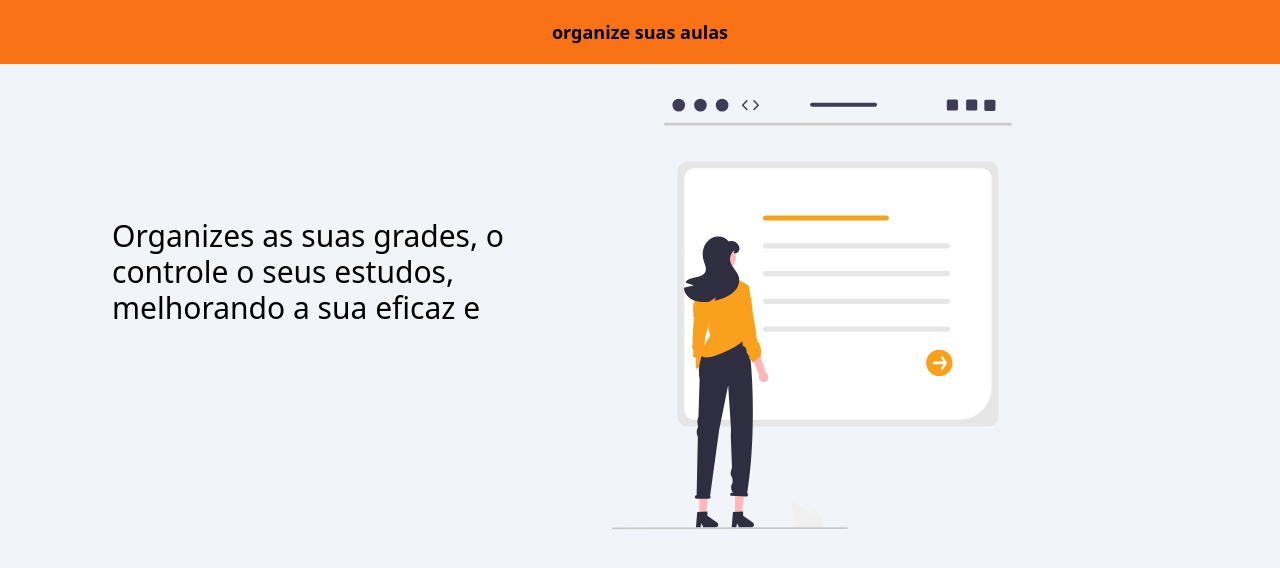
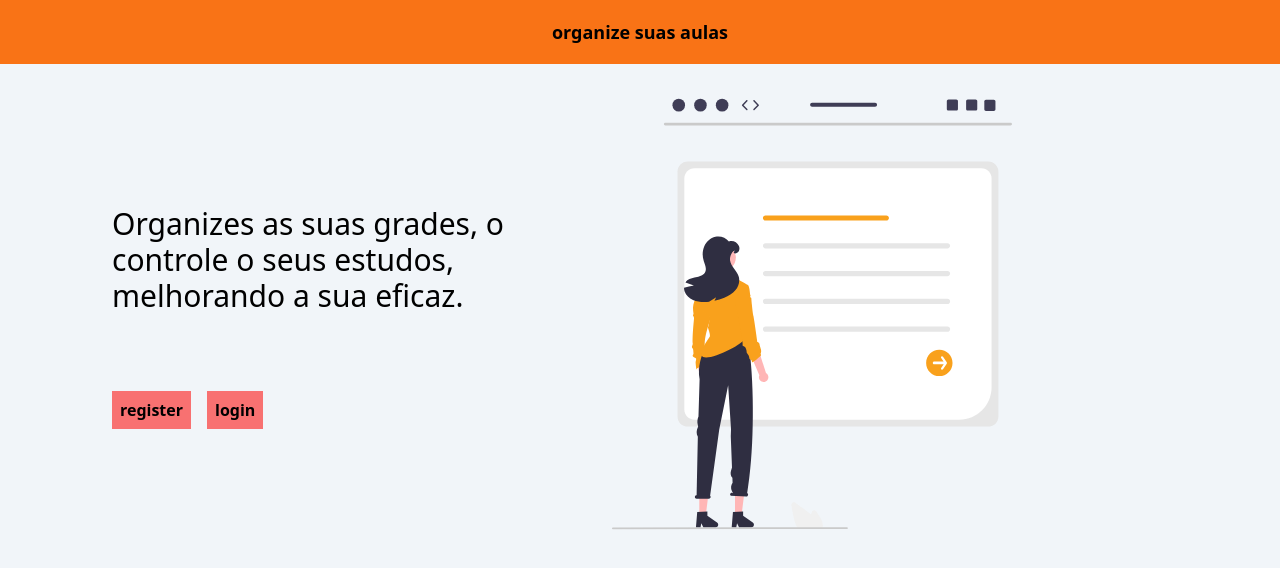
Before and after one commit to Greedwy-Blu/cadastre-seus-cursos, a React (Vite) app in the folder frontend/: page / in a window 1280 px wide. Shown: the top 568 px of the page. Built offline with nearby package versions, Linux system fonts and the light colour scheme.

Commit message:
feat: atualização do home, adicionando os links

```diff
--- a/frontend/index.html
+++ b/frontend/index.html
@@ -2,7 +2,7 @@
 <html lang="en">
   <head>
     <meta charset="UTF-8" />
-    <link rel="icon" type="image/svg+xml" href="/student-svgrepo" />
+    <link rel="icon" type="image/svg+xml" href="/icon.svg" />
     <meta name="viewport" content="width=device-width, initial-scale=1.0" />
     <title>organize suas aulas</title>
   </head>
--- a/frontend/src/components/home/index.tsx
+++ b/frontend/src/components/home/index.tsx
@@ -1,3 +1,4 @@
+import { Link } from 'react-router-dom'
 import imgHome from '../../assets/undraw_knowledge_re_5v9l.svg'
 export default function HomePage(){
 return(
@@ -8,9 +9,17 @@ return(
       <p className='h-48 w-[500px]'>
         <a className="text-center text-3xl ">
 
-          Organizes as suas grades, o controle o seus estudos, melhorando a sua eficaz e
+          Organizes as suas grades, o controle o seus estudos, melhorando a sua eficaz.
 
         </a>
+      </p>
+      <p className='flex space-x-4 text-center font-bold '>
+        <Link to="Home/register">
+        <a className='h-8 w-16 p-2 bg-red-400  hover:bg-red-500'>register</a>
+        </Link>
+        <Link to="Home/login">
+        <a className='h-8 w-16 p-2 bg-red-400  hover:bg-red-500'>login</a>
+        </Link>
       </p>
     </div>
 
```
Also changed, not shown: frontend/public/icon.svg (renamed from frontend/public/student-svgrepo-com.svg).
